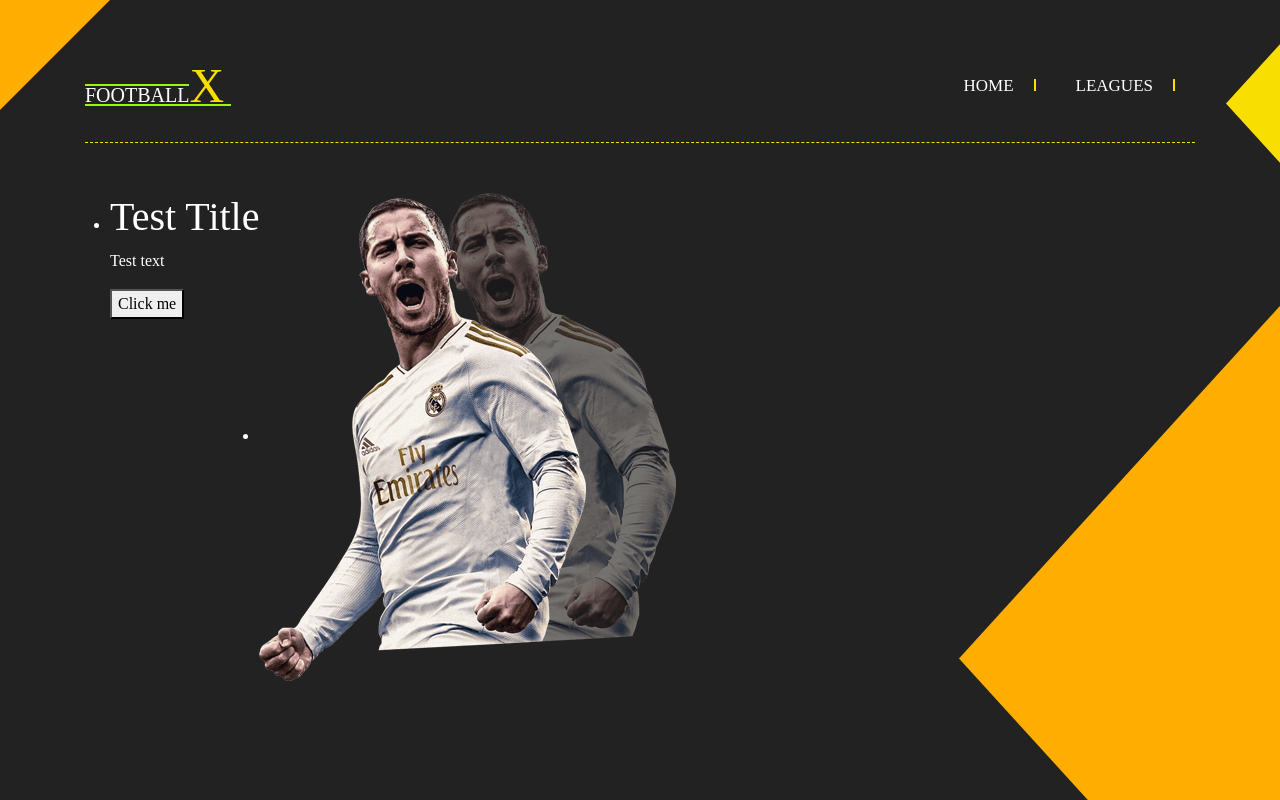
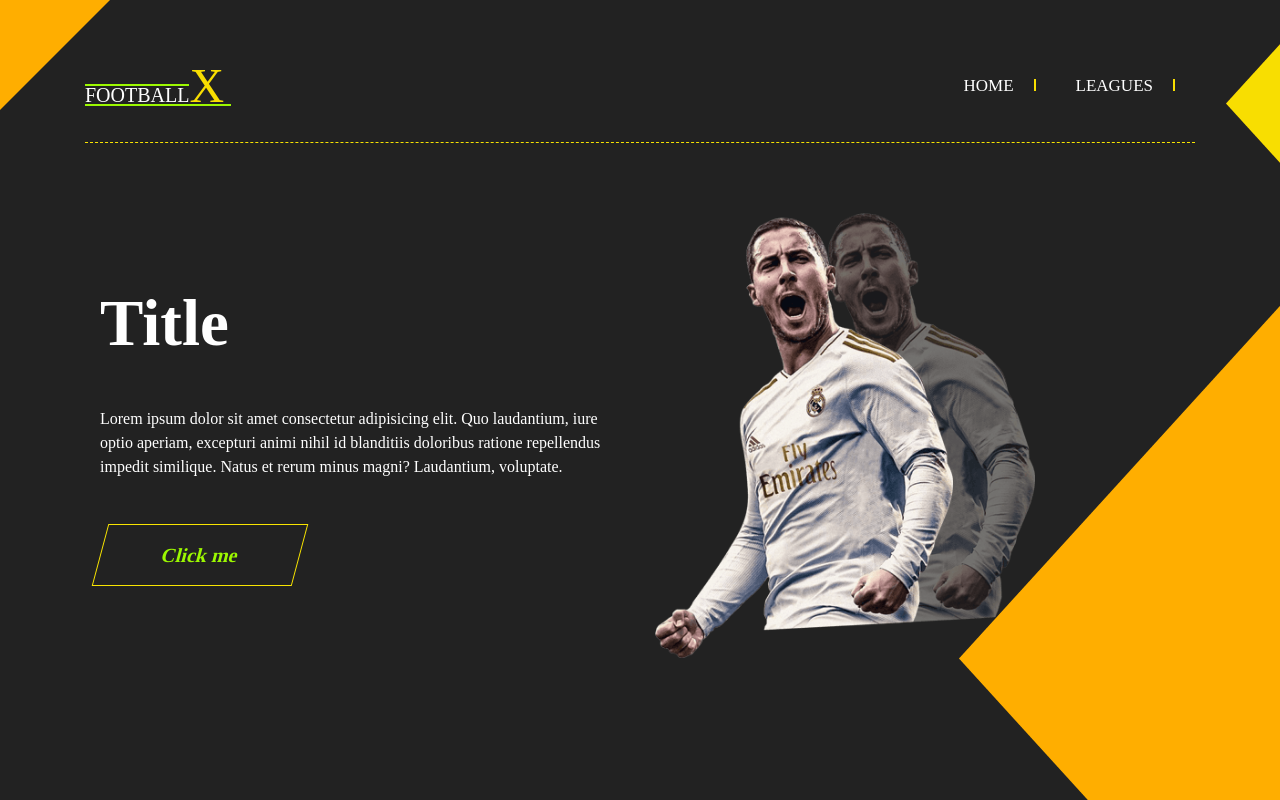
Before and after one commit to ArmenMesropyan/React-Football, a React (Create React App) app: page / in a window 1280 px wide. Built offline with nearby package versions, Linux system fonts and the light colour scheme; a web font is replaced by a local one.

Commit message:
Header stylization and grid added

```diff
--- a/src/components/header/Header.js
+++ b/src/components/header/Header.js
@@ -4,13 +4,15 @@ const Header = () => (
     <header className="home-page__header first">
         <div className="container">
             <ul className="first__elements row">
-                <li className="first__element">
-                    <h2 className="first__title">Test Title</h2>
-                    <p className="first__text">Test text</p>
+                <li className="first__element first__element--info col-md-6">
+                    <h2 className="first__title">Title</h2>
+                    <p className="first__text">
+                        Lorem ipsum dolor sit amet consectetur adipisicing elit. Quo laudantium, iure optio aperiam, excepturi animi nihil id blanditiis doloribus ratione repellendus impedit similique. Natus et rerum minus magni? Laudantium, voluptate.
+                    </p>
                     <button type="button" className="first__btn">Click me</button>
                 </li>
-                <li className="first__element first__element--image">
-                    <img src="/images/header-image.png" alt="Eden Hazard" />
+                <li className="first__element first__element--image col-md-6">
+                    <img src="/images/header-image.png" alt="Eden Hazard" className="first__img"/>
                 </li>
             </ul>
         </div>
--- a/src/components/header/Header.scss
+++ b/src/components/header/Header.scss
@@ -0,0 +1,46 @@
+.first {
+    &__elements {
+        margin: 0;
+        padding: 0;
+        list-style: none;
+    }
+    &__title {
+        font-size: 65px;
+        font-weight: 700;
+        margin-bottom: 45px;
+    }
+    &__element {
+        &--info {
+            display: flex;
+            flex-direction: column;
+            justify-content: center;
+        }
+    }
+    &__text {
+        margin-bottom: 45px;
+    }
+    &__btn {
+        border: none;
+        background: none;
+        max-width: 200px;
+        text-align: center;
+        color: #9cf801;
+        border: 1px solid #f8e401;
+        padding: 15px 0;
+        font-size: 20px;
+        font-weight: 700;
+        transform: skew(-15deg);
+        transition: 0.5s;
+        &:hover,
+        &:focus,
+        &:active {
+            color: #f8e401;
+            border-color: #fff;
+            transition: 0.5s;
+            outline: none;
+        }
+    }
+    &__img {
+        max-width: 380px;
+    }
+}
--- a/src/components/navigation/Navigation.scss
+++ b/src/components/navigation/Navigation.scss
@@ -1,5 +1,6 @@
 .main-nav {
     padding: 50px 0;
+    margin-bottom: 20px;
     & .container::after {
         content: '';
         display: block;
@@ -34,10 +35,13 @@
         &:last-child::after {
             margin-right: 0;
         }
-        &:hover {
+        &:hover,
+        &:focus,
+        &:active {
             color: #f8de01;
             transition: 0.5s;
             text-decoration: none;
+            outline: none;
             &::after {
                 background-color: #fff;
                 margin-left: 10px;
```
